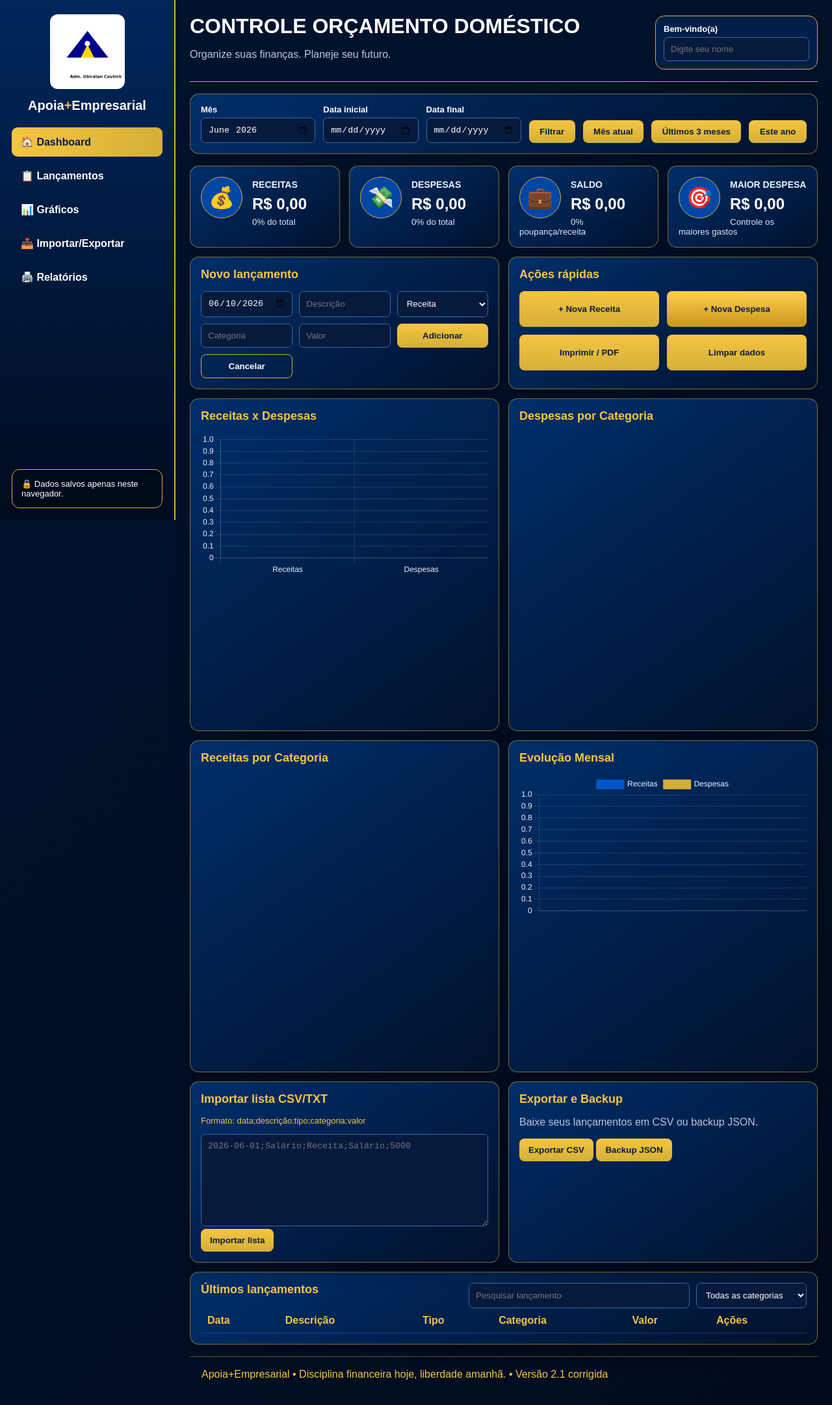
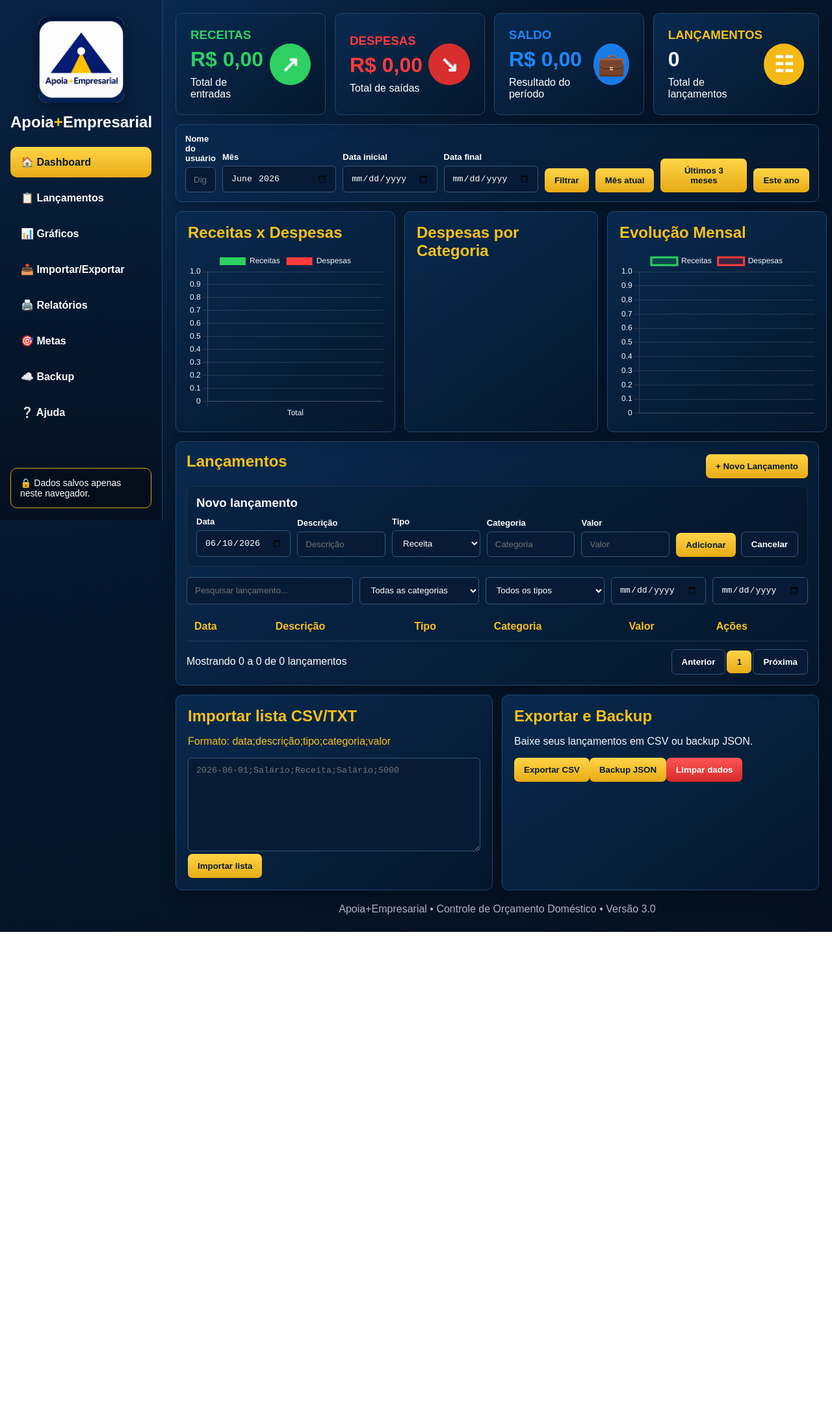
Before and after one commit to admbira/controle-orcamento-domestico, a plain HTML site: page index.html in a window 1280 px wide. Shown: the whole page at 65% size. After the commit the page ends 1434 px from the top, so only its background shows below. Drawn offline with nearby package versions, Linux system fonts and the light colour scheme.

Commit message:
Add files via upload

```diff
--- a/index.html
+++ b/index.html
@@ -1,181 +1,74 @@
 <!DOCTYPE html>
 <html lang="pt-BR">
 <head>
-  <meta charset="UTF-8">
-  <meta name="viewport" content="width=device-width,initial-scale=1.0">
+  <meta charset="UTF-8" />
+  <meta name="viewport" content="width=device-width, initial-scale=1.0" />
   <title>Controle Orçamento Doméstico | Apoia+Empresarial</title>
-  <link rel="stylesheet" href="css/style.css">
+  <link rel="stylesheet" href="css/style.css?v=3.0.1" />
   <script src="https://cdn.jsdelivr.net/npm/chart.js"></script>
-  <script src="js/app.js" defer></script>
+  <script src="js/app.js?v=3.0.1" defer></script>
 </head>
 <body>
   <aside class="sidebar">
     <div class="brand">
-      <img src="assets/logo.jpeg" class="logo" alt="Apoia+Empresarial">
+      <img src="assets/logo.png?v=3.0.1" class="logo" alt="Apoia+Empresarial">
       <h2>Apoia<span>+</span>Empresarial</h2>
     </div>
-
-    <nav>
+    <nav class="menu">
       <a class="active" href="#dashboard">🏠 Dashboard</a>
       <a href="#lancamentos">📋 Lançamentos</a>
       <a href="#graficos">📊 Gráficos</a>
       <a href="#importacao">📥 Importar/Exportar</a>
-      <a href="#relatorio">🖨️ Relatórios</a>
+      <a href="#relatorios">🖨️ Relatórios</a>
+      <a href="#metas">🎯 Metas</a>
+      <a href="#backup">☁️ Backup</a>
+      <a href="#ajuda">❔ Ajuda</a>
     </nav>
-
-    <div class="safe-box">🔒 Dados salvos apenas neste navegador.</div>
+    <div class="privacy-box">🔒 Dados salvos apenas neste navegador.</div>
   </aside>
 
   <main class="main">
-    <header class="topbar">
-      <div>
-        <h1>CONTROLE ORÇAMENTO DOMÉSTICO</h1>
-        <p>Organize suas finanças. Planeje seu futuro.</p>
-      </div>
-      <div class="user-box">
-        <label>Bem-vindo(a)</label>
-        <input id="nomeUsuario" placeholder="Digite seu nome">
-      </div>
-    </header>
-
-    <section class="filters card">
-      <div>
-        <label>Mês</label>
-        <input type="month" id="mesReferencia">
-      </div>
-      <div>
-        <label>Data inicial</label>
-        <input type="date" id="dataInicial">
-      </div>
-      <div>
-        <label>Data final</label>
-        <input type="date" id="dataFinal">
-      </div>
-      <button onclick="filtrarPeriodo()">Filtrar</button>
-      <button onclick="mesAtual()">Mês atual</button>
-      <button onclick="ultimosTresMeses()">Últimos 3 meses</button>
-      <button onclick="esteAno()">Este ano</button>
+    <section id="dashboard" class="summary-grid">
+      <div class="summary-card income"><div><h3>Receitas</h3><strong id="totalReceitas">R$ 0,00</strong><p>Total de entradas</p></div><span class="round-icon green">↗</span></div>
+      <div class="summary-card expense"><div><h3>Despesas</h3><strong id="totalDespesas">R$ 0,00</strong><p>Total de saídas</p></div><span class="round-icon red">↘</span></div>
+      <div class="summary-card balance"><div><h3>Saldo</h3><strong id="saldo">R$ 0,00</strong><p>Resultado do período</p></div><span class="round-icon blue">💼</span></div>
+      <div class="summary-card count"><div><h3>Lançamentos</h3><strong id="qtdLancamentos">0</strong><p>Total de lançamentos</p></div><span class="round-icon gold">☷</span></div>
     </section>
 
-    <section id="dashboard" class="cards">
-      <div class="metric card">
-        <span>💰</span>
-        <h3>Receitas</h3>
-        <strong id="totalReceitas">R$ 0,00</strong>
-        <small id="percReceitas">0% do total</small>
-      </div>
-      <div class="metric card">
-        <span>💸</span>
-        <h3>Despesas</h3>
-        <strong id="totalDespesas">R$ 0,00</strong>
-        <small id="percDespesas">0% do total</small>
-      </div>
-      <div class="metric card">
-        <span>💼</span>
-        <h3>Saldo</h3>
-        <strong id="saldo">R$ 0,00</strong>
-        <small id="percSaldo">0% poupança/receita</small>
-      </div>
-      <div class="metric card">
-        <span>🎯</span>
-        <h3>Maior despesa</h3>
-        <strong id="maiorDespesa">R$ 0,00</strong>
-        <small>Controle os maiores gastos</small>
-      </div>
+    <section class="filters-panel card">
+      <div><label>Nome do usuário</label><input id="nomeUsuario" placeholder="Digite seu nome"></div>
+      <div><label>Mês</label><input type="month" id="mesReferencia"></div>
+      <div><label>Data inicial</label><input type="date" id="dataInicial"></div>
+      <div><label>Data final</label><input type="date" id="dataFinal"></div>
+      <button onclick="filtrarPeriodo()">Filtrar</button><button onclick="mesAtual()">Mês atual</button><button onclick="ultimosTresMeses()">Últimos 3 meses</button><button onclick="esteAno()">Este ano</button>
     </section>
 
-    <section id="lancamentos" class="grid-two">
-      <div class="card">
-        <h2 id="tituloFormulario">Novo lançamento</h2>
-        <input type="hidden" id="editandoId">
+    <section id="graficos" class="charts-grid">
+      <div class="card chart-card"><h2>Receitas x Despesas</h2><canvas id="graficoResumo"></canvas></div>
+      <div class="card chart-card"><h2>Despesas por Categoria</h2><canvas id="graficoDespesas"></canvas></div>
+      <div class="card chart-card wide"><h2>Evolução Mensal</h2><canvas id="graficoEvolucao"></canvas></div>
+    </section>
 
+    <section id="lancamentos" class="card launch-panel">
+      <div class="launch-header"><h2>Lançamentos</h2><button class="new-btn" onclick="prepararNovo()">+ Novo Lançamento</button></div>
+      <div id="formWrapper" class="entry-form">
+        <h3 id="tituloFormulario">Novo lançamento</h3><input type="hidden" id="editandoId">
         <div class="form-grid">
-          <input type="date" id="data">
-          <input id="descricao" placeholder="Descrição">
-          <select id="tipo">
-            <option>Receita</option>
-            <option>Despesa</option>
-          </select>
-          <input id="categoria" placeholder="Categoria">
-          <input type="number" id="valor" placeholder="Valor" step="0.01">
-          <button id="btnSalvar" onclick="salvarLancamento()">Adicionar</button>
-          <button class="btn-sec" onclick="cancelarEdicao()">Cancelar</button>
+          <div><label>Data</label><input type="date" id="data"></div><div><label>Descrição</label><input id="descricao" placeholder="Descrição"></div>
+          <div><label>Tipo</label><select id="tipo"><option>Receita</option><option>Despesa</option></select></div><div><label>Categoria</label><input id="categoria" placeholder="Categoria"></div>
+          <div><label>Valor</label><input type="number" id="valor" placeholder="Valor" step="0.01"></div><div class="form-actions"><button id="btnSalvar" onclick="salvarLancamento()">Adicionar</button><button class="btn-outline" onclick="cancelarEdicao()">Cancelar</button></div>
         </div>
       </div>
-
-      <div class="card">
-        <h2>Ações rápidas</h2>
-        <div class="actions">
-          <button onclick="prepararReceita()">+ Nova Receita</button>
-          <button class="gold" onclick="prepararDespesa()">+ Nova Despesa</button>
-          <button onclick="window.print()">Imprimir / PDF</button>
-          <button onclick="limparDados()">Limpar dados</button>
-        </div>
-      </div>
-    </section>
-
-    <section id="graficos" class="charts">
-      <div class="card chart-card">
-        <h2>Receitas x Despesas</h2>
-        <canvas id="graficoResumo"></canvas>
-      </div>
-      <div class="card chart-card">
-        <h2>Despesas por Categoria</h2>
-        <canvas id="graficoDespesas"></canvas>
-      </div>
-      <div class="card chart-card">
-        <h2>Receitas por Categoria</h2>
-        <canvas id="graficoReceitas"></canvas>
-      </div>
-      <div class="card chart-card">
-        <h2>Evolução Mensal</h2>
-        <canvas id="graficoEvolucao"></canvas>
-      </div>
+      <div class="table-filters"><input id="pesquisa" placeholder="Pesquisar lançamento..." oninput="atualizar()"><select id="filtroCategoria" onchange="atualizar()"><option value="">Todas as categorias</option></select><select id="filtroTipo" onchange="atualizar()"><option value="">Todos os tipos</option><option>Receita</option><option>Despesa</option></select><input type="date" id="filtroDataInicio" onchange="atualizar()"><input type="date" id="filtroDataFim" onchange="atualizar()"></div>
+      <div class="table-wrap"><table><thead><tr><th>Data</th><th>Descrição</th><th>Tipo</th><th>Categoria</th><th>Valor</th><th>Ações</th></tr></thead><tbody id="tabelaLancamentos"></tbody></table></div>
+      <div class="pagination"><span id="paginacaoTexto">Mostrando lançamentos</span><div><button class="btn-outline" onclick="paginaAnterior()">Anterior</button><button class="page active">1</button><button class="btn-outline" onclick="proximaPagina()">Próxima</button></div></div>
     </section>
 
     <section id="importacao" class="grid-two">
-      <div class="card">
-        <h2>Importar lista CSV/TXT</h2>
-        <p class="hint">Formato: data;descrição;tipo;categoria;valor</p>
-        <textarea id="importTexto" rows="8" placeholder="2026-06-01;Salário;Receita;Salário;5000"></textarea>
-        <button onclick="importarTexto()">Importar lista</button>
-      </div>
-
-      <div class="card">
-        <h2>Exportar e Backup</h2>
-        <p>Baixe seus lançamentos em CSV ou backup JSON.</p>
-        <button onclick="exportarCSV()">Exportar CSV</button>
-        <button onclick="baixarBackup()">Backup JSON</button>
-      </div>
+      <div class="card"><h2>Importar lista CSV/TXT</h2><p class="hint">Formato: data;descrição;tipo;categoria;valor</p><textarea id="importTexto" rows="8" placeholder="2026-06-01;Salário;Receita;Salário;5000"></textarea><button onclick="importarTexto()">Importar lista</button></div>
+      <div id="backup" class="card"><h2>Exportar e Backup</h2><p>Baixe seus lançamentos em CSV ou backup JSON.</p><button onclick="exportarCSV()">Exportar CSV</button><button onclick="baixarBackup()">Backup JSON</button><button class="danger" onclick="limparDados()">Limpar dados</button></div>
     </section>
-
-    <section id="relatorio" class="card">
-      <div class="relatorio-header">
-        <h2>Últimos lançamentos</h2>
-        <div class="busca-grid">
-          <input id="pesquisa" placeholder="Pesquisar lançamento" oninput="atualizar()">
-          <select id="filtroCategoria" onchange="atualizar()">
-            <option value="">Todas as categorias</option>
-          </select>
-        </div>
-      </div>
-
-      <table>
-        <thead>
-          <tr>
-            <th>Data</th>
-            <th>Descrição</th>
-            <th>Tipo</th>
-            <th>Categoria</th>
-            <th>Valor</th>
-            <th>Ações</th>
-          </tr>
-        </thead>
-        <tbody id="tabelaLancamentos"></tbody>
-      </table>
-    </section>
-
-    <footer>Apoia+Empresarial • Disciplina financeira hoje, liberdade amanhã. • Versão 2.1 corrigida</footer>
+    <footer>Apoia+Empresarial • Controle de Orçamento Doméstico • Versão 3.0</footer>
   </main>
 </body>
 </html>
```
Also changed, not shown: assets/logo.png (added), css/style.css, js/app.js, 1 other file.
